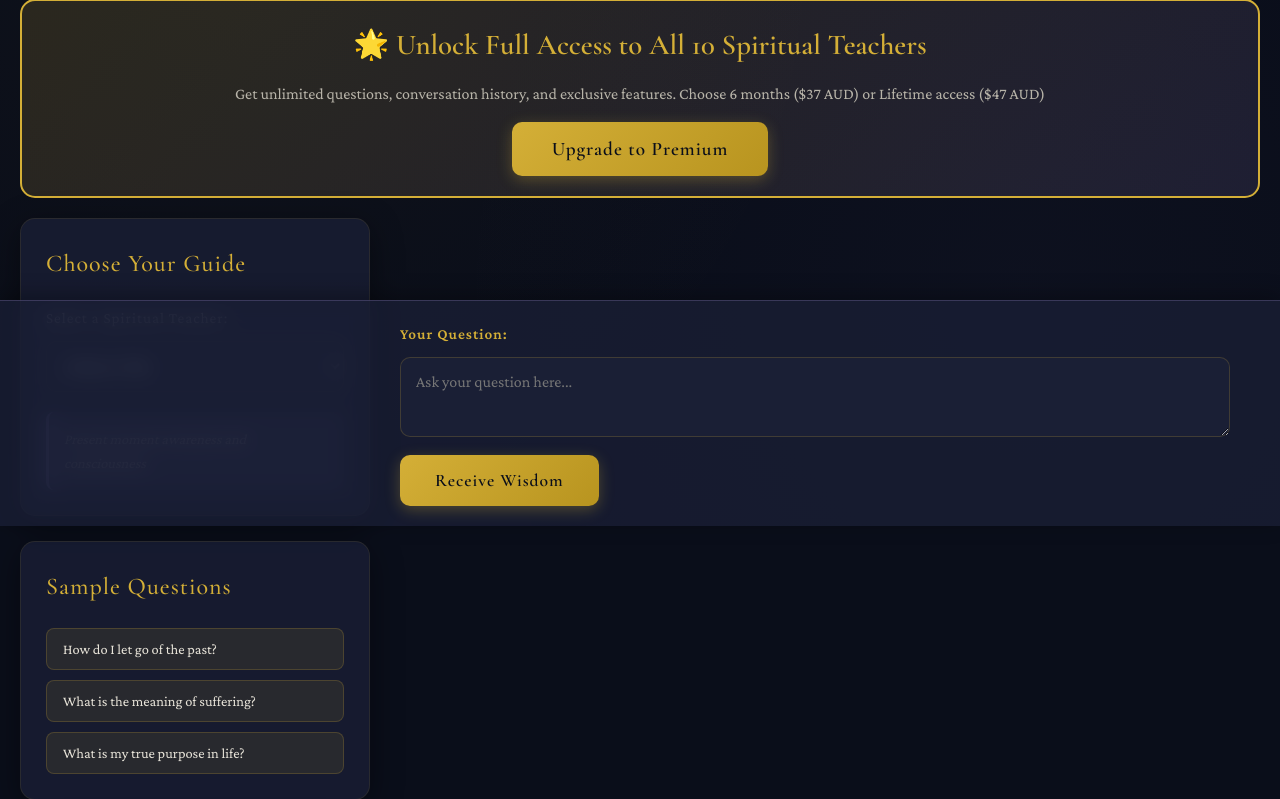
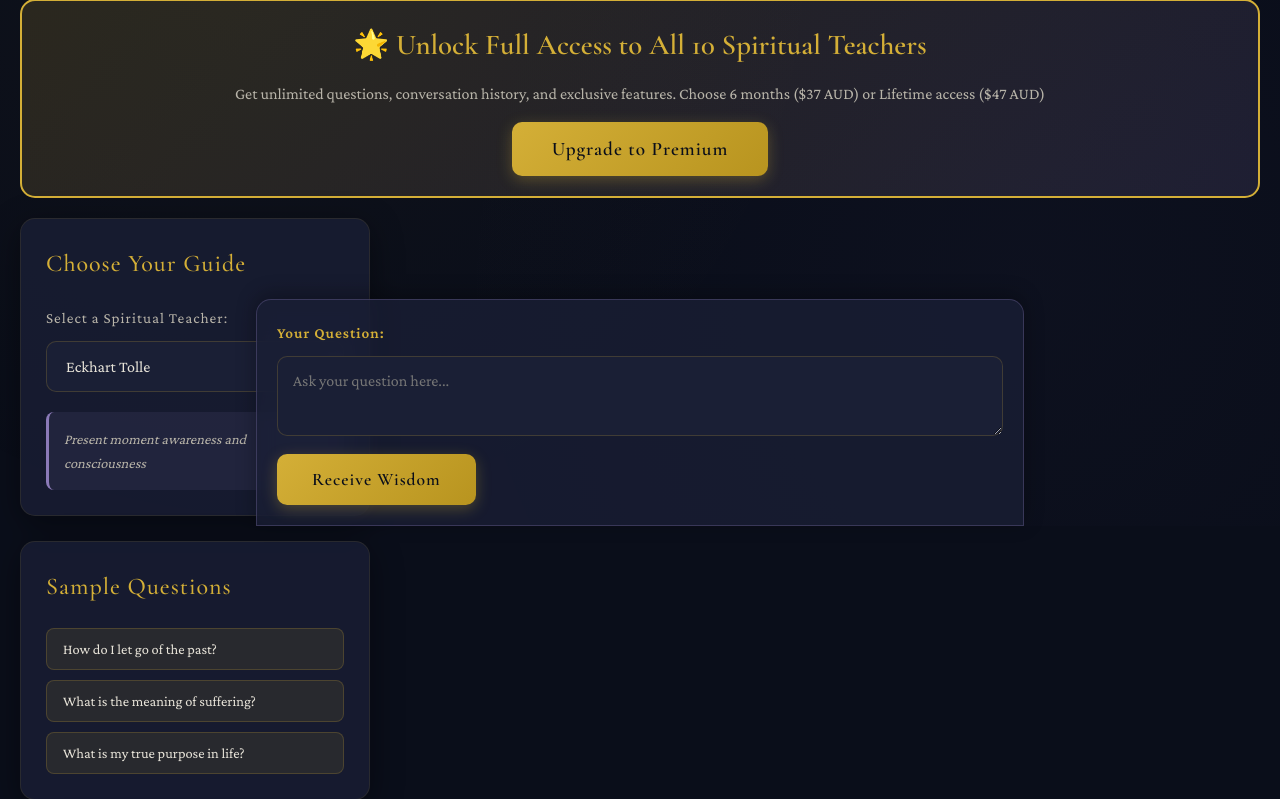
Before and after one commit to lucas3oss-cpu/sacred-wisdom-portal, a Flask app: page / in a window 1280 px wide. Shown: the part 274-1073 px from the top of the page. Run offline with Flask 3, Linux system fonts and the light colour scheme.

Commit message:
Update index.html
Make input area narrower and centered

```diff
--- a/templates/index.html
+++ b/templates/index.html
@@ -252,23 +252,24 @@
         .input-area {
             position: fixed !important;
             bottom: 0;
-            left: 0;
-            right: 0;
+            left: 50%;
+            transform: translateX(-50%);
             z-index: 100;
             background: var(--card-bg);
             backdrop-filter: blur(20px);
-            border: none !important;
-            border-top: 1px solid rgba(139, 122, 184, 0.3) !important;
-            border-radius: 0 !important;
+            border: 1px solid rgba(139, 122, 184, 0.3) !important;
+            border-radius: 15px 15px 0 0 !important;
             padding: 20px !important;
             box-shadow: 0 -4px 20px rgba(0, 0, 0, 0.3) !important;
-            max-width: 100% !important;
+            max-width: 800px !important;
+            width: 90% !important;
             margin: 0 !important;
         }
 
         @media (min-width: 1024px) {
             .input-area {
-                padding: 20px 50px 20px 400px !important; /* Make room for sidebar */
+                width: 60% !important;
+                max-width: 900px !important;
             }
         }
 
```
